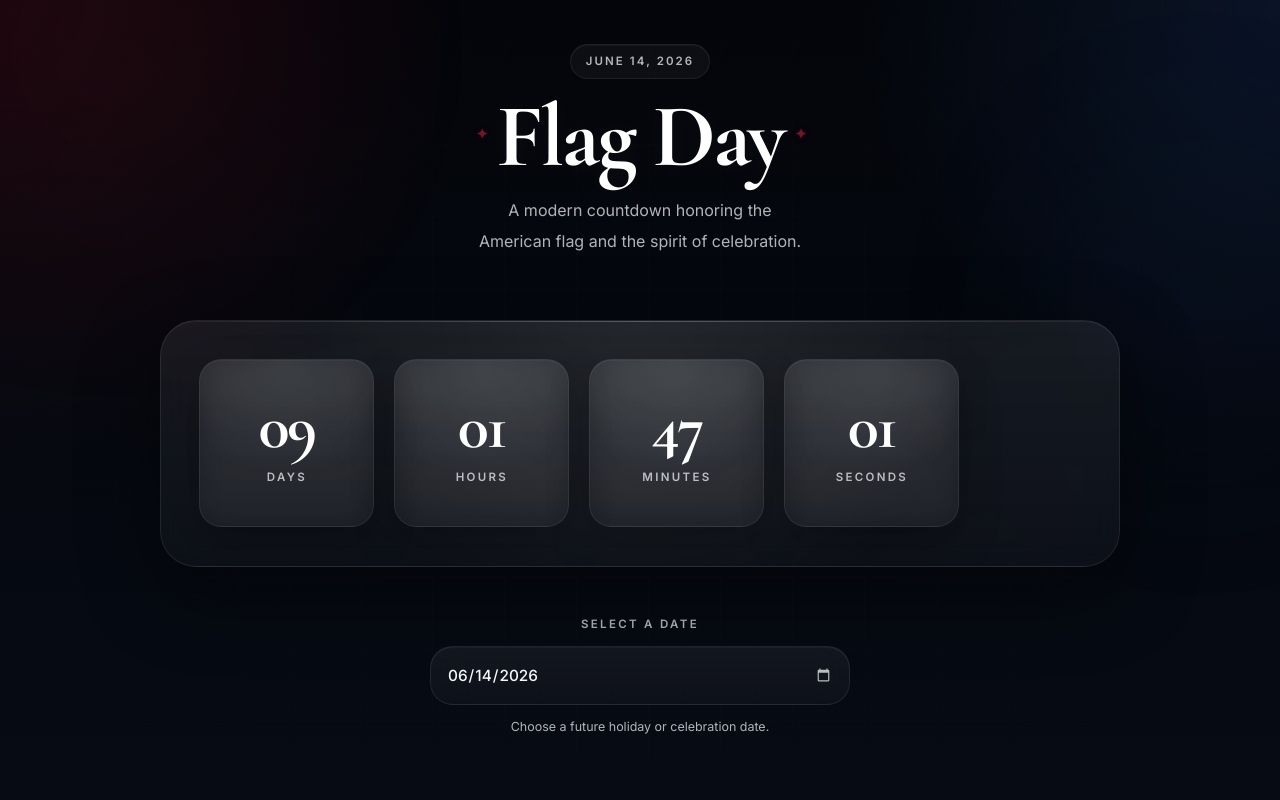
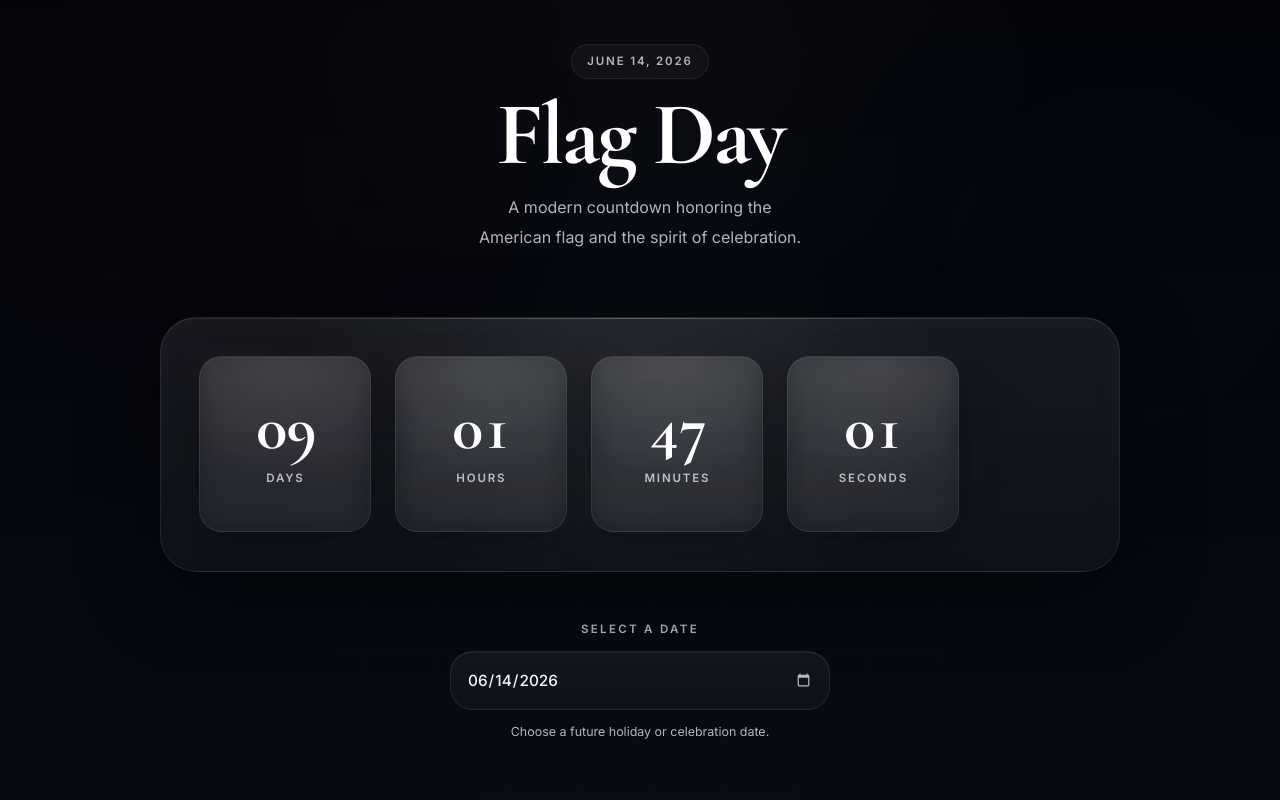
Before and after one commit to mcckyle/the-countdown, a React (Vite) app: page / in a window 1280 px wide. Shown: the top 800 px of the page. Built offline with nearby package versions, Linux system fonts and the light colour scheme.

Commit message:
Countdown.jsx: Remane 'setisTicking' -> 'setIsTicking'. Remove the decorative stars from the Header.

```diff
--- a/index.html
+++ b/index.html
@@ -23,6 +23,8 @@
     <meta name="theme-color" content="#070b14" />
     <meta name="color-scheme" content="dark" />
     <meta name="apple-mobile-web-app-capable" content="yes" />
+    <meta name="apple-mobile-web-app-status-bar-style" content="black-translucent" />
+    <meta name="format-detection" content="telephone=no" />
 
     <!-- Favicon Imports. -->
     <link rel="icon" href="/images/countdown-favicon-02032026.svg" type="image/svg+xml" />
--- a/src/App.css
+++ b/src/App.css
@@ -6,7 +6,7 @@
 .app
 {
     position: relative;
-    min-height: 100vh;
+    min-height: 100dvh;
     overflow: hidden;
     display: flex;
     justify-content: center;
@@ -32,8 +32,8 @@
         transparent 1px
     );
     background-size: 72px 72px;
-    mask-image: radial-gradient(circle at center, black 24%, transparent 82%);
-    opacity: 0.34;
+    mask-image: radial-gradient(circle at center, black 12%, rgba(0, 0, 0, 0.7) 42%, transparent 82%);
+    opacity: 0.18;
     pointer-events: none;
 }
 
@@ -45,27 +45,26 @@
     position: absolute;
     border-radius: 999px;
 
-    filter: blur(120px);
-
-    opacity: 0.42;
+    filter: blur(150px);
+    opacity: 0.32;
     pointer-events: none;
     will-change: transform;
 }
 .glow-primary
 {
-    top: -14rem;
-    left: -10rem;
-    width: 34rem;
-    height: 34rem;
-    background: radial-gradient(circle, rgba(185, 28, 45, 0.22), transparent 72%);
+    top: -8rem;
+    left: -4rem;
+    width: 32rem;
+    height: 32rem;
+    background: radial-gradient(circle, rgba(185, 28, 45, 0.28), transparent 72%);
 }
 .glow-secondary
 {
-    top: 4rem;
-    right: -10rem;
-    width: 30rem;
-    height: 30rem;
-    background: radial-gradient(circle, rgba(59, 130, 246, 0.14), transparent 72%);
+    top: 2rem;
+    right: -4rem;
+    width: 28rem;
+    height: 28rem;
+    background: radial-gradient(circle, rgba(59, 130, 246, 0.18), transparent 72%);
 }
 
 /* ====================================
@@ -112,13 +111,13 @@
     border-radius: calc(var(--radius) + 0.35rem);
     background: linear-gradient(
         180deg,
-        rgba(255, 255, 255, 0.075),
-        rgba(255, 255, 255, 0.035)
+        rgba(255, 255, 255, 0.08),
+        rgba(255, 255, 255, 0.04)
     );
-    border: 1px solid rgba(255, 255, 255, 0.08);
-    backdrop-filter: blur(16px);
-    box-shadow: 0 24px 80px rgba(0, 0, 0, 0.46),
-                inset 0 1px 0 rgba(255, 255, 255, 0.04);
+    border: 1px solid var(--color-border);
+    backdrop-filter: blur(var(--glass-blur));
+    box-shadow: var(--shadow-soft),
+                inset 0 1px 0 rgba(255, 255, 255, 0.05);
 
     transition: transform var(--transition),
                 border-color var(--transition),
@@ -152,10 +151,10 @@
 {
     .countdown-section:hover
     {
-        transform: translateY(-4px);
+        transform: translateY(-2px);
         border-color: rgba(255, 255, 255, 0.12);
-        box-shadow: 0 36px 100px rgba(0, 0, 0, 0.52),
-                    0 0 0 1px rgba(255, 255, 255, 0.03);
+        box-shadow: var(--shadow-raised),
+                    0 0 0 1px rgba(255, 255, 255, 0.04);
     }
 }
 
--- a/src/components/Countdown/Countdown.css
+++ b/src/components/Countdown/Countdown.css
@@ -10,7 +10,7 @@
 
     display: grid;
     grid-template-columns: repeat(4, minmax(0, 1fr));
-    gap: clamp(0.85rem, 2vw, 1.25rem);
+    gap: clamp(1rem, 2vw, 1.5rem);
 }
 
 /* ====================================
@@ -27,14 +27,14 @@
     align-items: center;
     justify-content: center;
 
-    min-height: clamp(8rem, 14vw, 10.5rem);
+    min-height: clamp(8.5rem, 15vw, 11rem);
     padding: clamp(1rem, 2vw, 1.6rem);
     border: 1px solid rgba(255, 255, 255, 0.075);
     border-radius: calc(var(--radius) - 0.5rem);
     background: linear-gradient(
         180deg,
-        rgba(255, 255, 255, 0.06),
-        rgba(255, 255, 255, 0.03)
+        rgba(255, 255, 255, 0.075),
+        rgba(255, 255, 255, 0.035)
     );
     box-shadow: inset 0 1px 0 rgba(255, 255, 255, 0.04),
                 0 18px 40px rgba(0, 0, 0, 0.28);
@@ -88,8 +88,10 @@
     z-index: 1;
 
     font-family: var(--heading-font);
-    font-size: clamp(3rem, 5vw, 4.75rem);
+    font-size: clamp(3.25rem, 5vw, 5rem);
     font-weight: 700;
+    font-variant-numeric: tabular-nums;
+    font-feature-settings: "tnum";
 
     line-height: 0.84;
     letter-spacing: -0.03em;
@@ -108,7 +110,7 @@
     margin-top: 0.9rem;
     font-size: 0.72rem;
     font-weight: 600;
-    letter-spacing: 0.2em;
+    letter-spacing: 0.16em;
     text-transform: uppercase;
     color: var(--color-text-muted);
 }
@@ -146,7 +148,6 @@
 }
 .complete-title
 {
-    max-width: 10ch;
     font-size: clamp(2.8rem, 6vw, 4.5rem);
     line-height: 0.9;
     letter-spacing: -0.03em;
@@ -165,7 +166,7 @@
 @keyframes tick
 {
     0% { transform: scale(1); }
-    50% { transform: scale(1.035); }
+    40% { transform: scale(1.02); }
     100% { transform: scale(1); }
 }
 
@@ -179,7 +180,7 @@
 }
 @media (max-width: 420px)
 {
-    .countdown { grid-template-columns: 1fr; }
-    .time-unit { min-height: 6.75rem; }
-    .time-value { font-size: 3.2rem; }
+    .countdown { grid-template-columns: repeat(2, minmax(0, 1fr)); }
+    .time-unit { min-height: 7rem; }
+    .time-value { font-size: 3rem; }
 }
--- a/src/components/Countdown/Countdown.jsx
+++ b/src/components/Countdown/Countdown.jsx
@@ -1,6 +1,6 @@
 //Filename: Countdown.jsx
 //Author: Kyle McColgan
-//Date: 28 May 2026
+//Date: 4 June 2026
 //Description: This file contains the parent component for the Countdown React project.
 
 import { useState, useEffect, useRef } from "react";
@@ -18,7 +18,7 @@ const UNITS = [
 function Countdown({ targetDate })
 {
   const [timeLeft, setTimeLeft] = useState(getTimeRemaining(targetDate));
-  const [isTicking, setisTicking] = useState(false); //Triggers pop animation.
+  const [isTicking, setIsTicking] = useState(false); //Triggers pop animation.
   const hasMounted = useRef(false);
 
   useEffect(() =>
@@ -30,7 +30,7 @@ function Countdown({ targetDate })
 
       if (hasMounted.current)
       {
-        setisTicking((prev) => !prev);
+        setIsTicking((prev) => !prev);
       }
       else
       {
--- a/src/components/DatePicker/DatePicker.css
+++ b/src/components/DatePicker/DatePicker.css
@@ -6,7 +6,7 @@
 .date-picker
 {
     width: 100%;
-    max-width: 420px;
+    max-width: 380px;
 
     display: flex;
     flex-direction: column;
@@ -32,7 +32,7 @@
 .date-input
 {
     width: 100%;
-    min-height: 3.25rem;
+    min-height: 3.5rem;
     padding: 0.95rem 1rem;
 
     font-size: 0.96rem;
@@ -63,7 +63,7 @@
 {
     outline: none;
     border-color: rgba(255, 255, 255, 0.14);
-    box-shadow: 0 0 0 4px rgba(255, 255, 255, 0.04);
+    box-shadow: 0 0 0 4px rgba(255, 255, 255, 0.05), 0 0 24px rgba(255, 255, 255, 0.04);
 }
 .date-help { font-size: 0.78rem; line-height: 1.6; color: var(--color-text-muted); }
 
@@ -81,8 +81,7 @@
 {
     .date-input:hover
     {
-        transform: translateY(-1px);
-        border-color: rgba(255, 255, 255, 0.11);
+        border-color: rgba(255, 255, 255, 0.12);
     }
 }
 
--- a/src/components/Header/Header.css
+++ b/src/components/Header/Header.css
@@ -12,7 +12,7 @@
     flex-direction: column;
     align-items: center;
 
-    gap: 1.1rem;
+    gap: 1rem;
     text-align: center;
 
     animation: fadeIn 700ms ease both;
@@ -32,14 +32,12 @@
 
     border-radius: 999px;
     border: 1px solid rgba(255, 255, 255, 0.07);
-    background: rgba(255, 255, 255, 0.04);
+    background: rgba(255, 255, 255, 0.035);
     color: var(--color-text-muted);
-    box-shadow: inset 0 1px 0 rgba(255, 255, 255, 0.04);
-    backdrop-filter: blur(10px);
 
     font-size: 0.72rem;
     font-weight: 600;
-    letter-spacing: 0.18em;
+    letter-spacing: 0.16em;
     text-transform: uppercase;
 }
 
@@ -55,8 +53,10 @@
     gap: 0.7rem;
 
     font-family: var(--heading-font);
-    font-size: clamp(3.2rem, 7vw, 5.75rem);
+    font-size: clamp(3.5rem, 7vw, 6rem);
     font-weight: 700;
+    font-kerning: normal;
+    font-feature-settings: "liga" 1;
 
     line-height: 0.9;
     letter-spacing: -0.03em;
@@ -68,21 +68,21 @@
 /* ====================================
    Header Decorative Star Styles.
 ======================================= */
-.header-star
+/*.header-star
 {
     font-size: 0.16em;
     color: var(--color-accent);
     opacity: 0.65;
     transform: translateY(-0.16em);
     text-shadow: 0 0 10px rgba(185, 28, 45, 0.22);
-}
+}*/
 
 /* ====================================
    Header Subtitle Styles.
 ======================================= */
 .header-subtitle
 {
-    max-width: 42ch;
+    max-width: 38ch;
     font-size: 1rem;
     line-height: 1.9;
 
@@ -120,5 +120,5 @@
     .header { gap: 0.9rem; }
     .header-badge { font-size: 0.68rem; letter-spacing: 0.16em; }
     .header-title { font-size: clamp(2.5rem, 12vw, 4.25rem); gap: 0.5rem; }
-    .header-subtitle { max-width: 30ch; font-size: 0.95rem; line-height: 1.8; }
+    .header-subtitle { max-width: 28ch; font-size: 0.95rem; line-height: 1.8; }
 }
--- a/src/components/Header/Header.jsx
+++ b/src/components/Header/Header.jsx
@@ -1,6 +1,6 @@
 //Filename: Header.jsx
 //Author: Kyle McColgan
-//Date: 28 May 2026
+//Date: 4 June 2026
 //Description: This file contains the Header component for the Countdown React project.
 
 import "./Header.css";
@@ -12,16 +12,11 @@ function Header()
       <div className="header-badge">
         June 14, 2026
       </div>
-      <h1 className="header-title">
-        <span className="header-star" aria-hidden="true">✦</span>
-        Flag Day
-        <span className="header-star" aria-hidden="true">✦</span>
-      </h1>
-
-        <p className="header-subtitle">
-          A modern countdown honoring the American flag
-          and the spirit of celebration.
-        </p>
+      <h1 className="header-title">Flag Day</h1>
+      <p className="header-subtitle">
+        A modern countdown honoring the American flag
+        and the spirit of celebration.
+      </p>
     </header>
   );
 }
--- a/src/index.css
+++ b/src/index.css
@@ -9,7 +9,10 @@
     --color-bg-deep: #03050a;
 
     --color-surface: rgba(255, 255, 255, 0.05);
+    --color-surface-strong: rgba(255, 255, 255, 0.08);
+
     --color-border: rgba(255, 255, 255, 0.08);
+    --color-border-strong: rgba(255, 255, 255, 0.12);
 
     --color-text: #f5f7fb;
     --color-text-muted: rgba(245, 247, 251, 0.72);
@@ -17,6 +20,10 @@
     --color-accent: #b91c2d;
     --color-secondary: #3b82f6;
     --color-highlight: #ffffff;
+
+    --shadow-soft: 0 24px 80px rgba(0, 0, 0, 0.46);
+    --shadow-raised: 0 36px 100px rgba(0, 0, 0, 0.52);
+    --glass-blur: 16px;
 
     --main-font: "Inter", system-ui, -apple-system, BlinkMacSystemFont, sans-serif;
     --heading-font: "Cormorant Garamond", Georgia, serif;
@@ -39,7 +46,7 @@
    Base Layout Styles.
 ======================================= */
 html { background: var(--color-bg); scroll-behavior: smooth; }
-body, #root { min-height: 100vh; }
+body, #root { min-height: 100dvh; }
 body
 {
     font-family: var(--main-font);
@@ -47,14 +54,9 @@ body
     color: var(--color-text);
 
     background: radial-gradient(
-      circle at top left,
-      rgba(185, 28, 45, 0.12),
-      transparent 32%
-    ),
-    radial-gradient(
-        circle at top right,
-        rgba(59, 130, 246, 0.12),
-        transparent 28%
+      circle at top,
+      rgba(255, 255, 255, 0.025),
+      transparent 42%
     ),
     linear-gradient(180deg, var(--color-bg-deep), var(--color-bg));
 
```
Also changed, not shown: src/components/Footer/Footer.css (+9 -8 lines), 1 other file (tests, documents, lock files or other folders).
